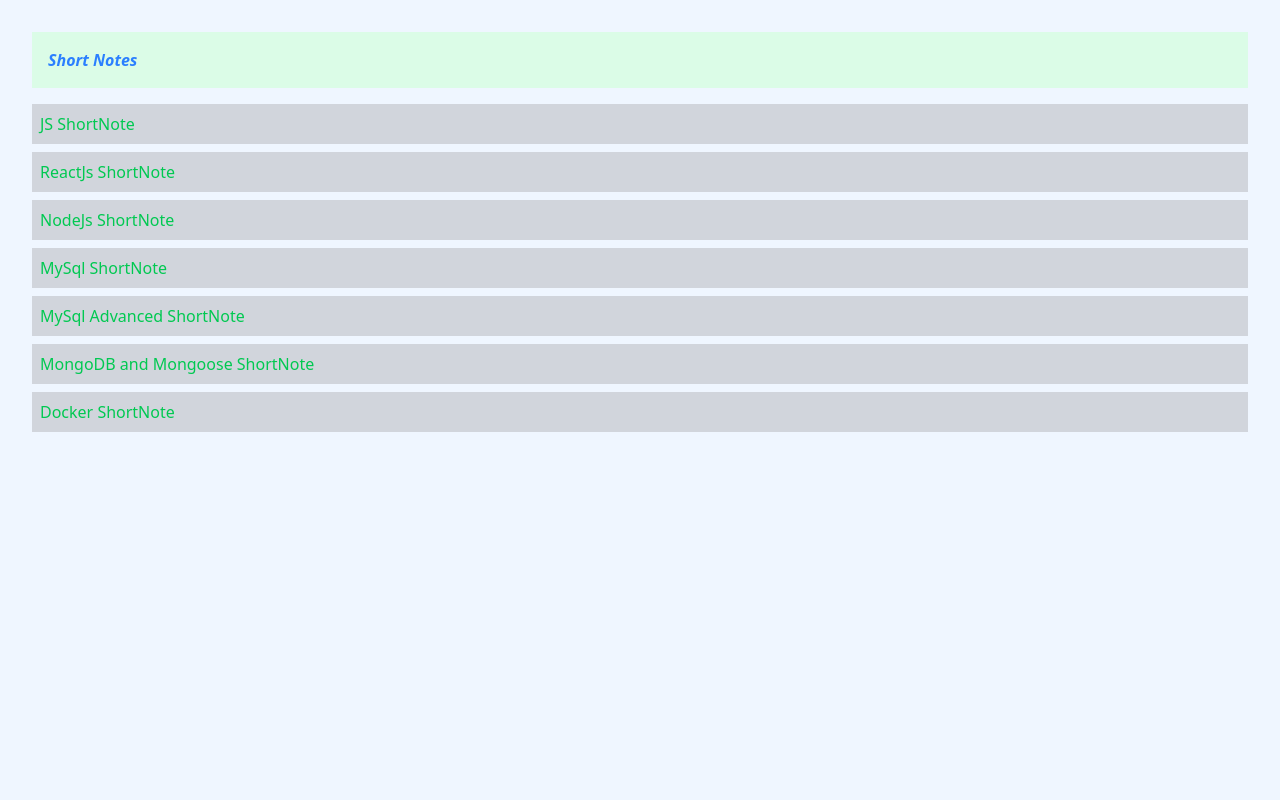
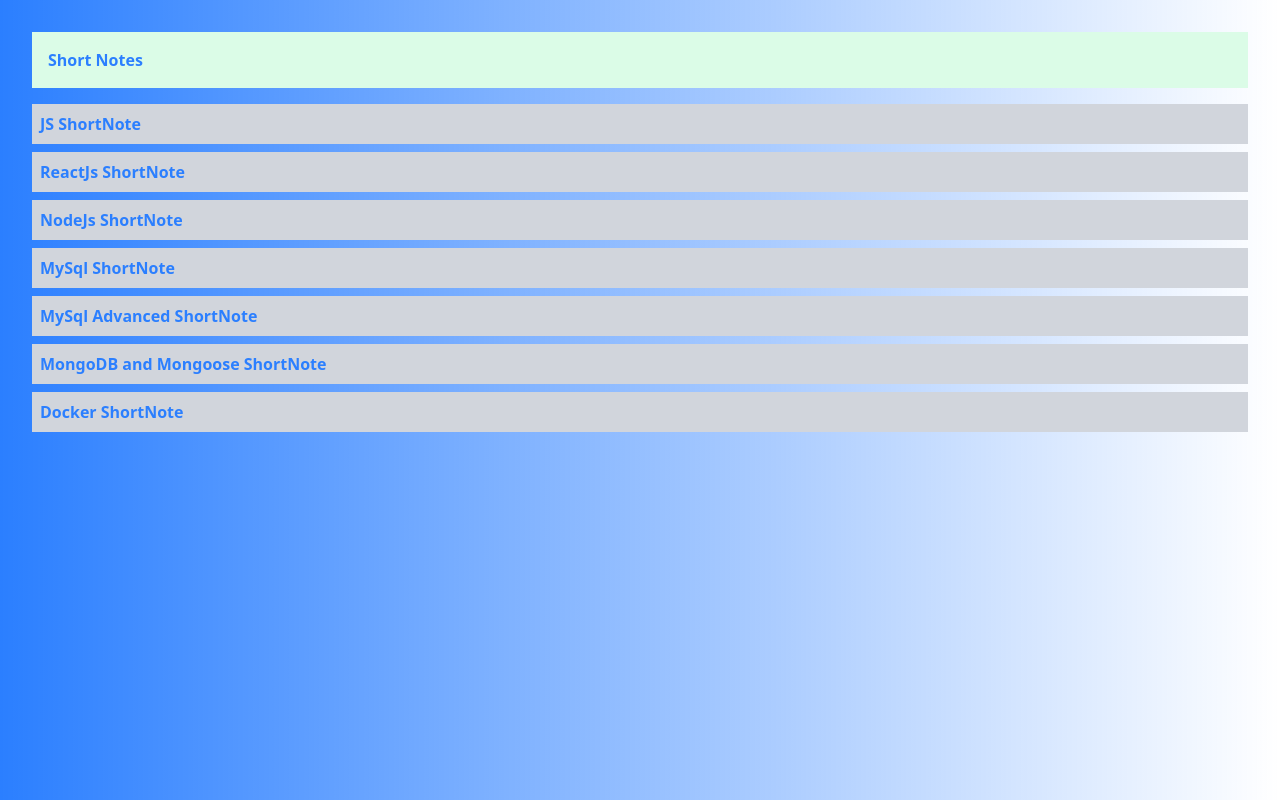
Before and after one commit to dissanayakeG/dissanayakeG.github.io, a plain HTML site: page index.html in a window 1280 px wide. Drawn offline with nearby package versions, Linux system fonts and the light colour scheme.

Commit message:
ui: ui update

```diff
--- a/index.html
+++ b/index.html
@@ -5,47 +5,72 @@
 		<meta name="viewport" content="width=device-width, initial-scale=1.0" />
 		<script src="https://cdn.jsdelivr.net/npm/@tailwindcss/browser@4"></script>
 		<style type="text/tailwindcss"></style>
-        <link rel="icon" type="image/x-icon" href="favicon.ico">
+		<link rel="icon" type="image/x-icon" href="favicon.ico" />
 		<title>Technical ShortNotes on Coding</title>
 	</head>
-	<body class="bg-blue-50">
+	<body class="bg-gradient-to-r from-blue-500">
+		<div class="p-4 m-4">
+			<h1 class="bg-green-100 mb-4 p-4 font-bold text-blue-500">
+				Short Notes
+			</h1>
 
-		<div class="p-4 m-4">
-
-            <h1 class="bg-green-100 mb-4 p-4 font-bold italic text-blue-500">Short Notes</h1>
-
-			<ul class="flex flex-col ">
+			<ul class="flex flex-col">
 				<li class="mb-1">
-					<a href="./CoreJavaScript-refined.html" class="block p-2 text-green-500 bg-gray-300 mb-1 hover:bg-gray-200 hover:text-blue-500">JS ShortNote</a>
+					<a
+						href="./CoreJavaScript-refined.html"
+						class="block p-2 text-blue-500 font-bold bg-gray-300 mb-1 hover:text-white hover:bg-gray-500 hover:bg-gray-200 hover:text-blue-500"
+						>JS ShortNote</a
+					>
 				</li>
 
 				<li class="mb-1">
-					<a href="./ReachInNutShell.html" class="block p-2 text-green-500 bg-gray-300 mb-1 hover:bg-gray-200 hover:text-blue-500">ReactJs ShortNote</a>
+					<a
+						href="./ReachInNutShell.html"
+						class="block p-2 text-blue-500 font-bold bg-gray-300 mb-1 hover:text-white hover:bg-gray-500 hover:bg-gray-200 hover:text-blue-500"
+						>ReactJs ShortNote</a
+					>
 				</li>
 
 				<li class="mb-1">
-					<a href="./NodeJs.html" class="block p-2 text-green-500 bg-gray-300 mb-1 hover:bg-gray-200 hover:text-blue-500">NodeJs ShortNote</a>
+					<a
+						href="./NodeJs.html"
+						class="block p-2 text-blue-500 font-bold bg-gray-300 mb-1 hover:text-white hover:bg-gray-500 hover:bg-gray-200 hover:text-blue-500"
+						>NodeJs ShortNote</a
+					>
 				</li>
 
 				<li class="mb-1">
-					<a href="./MySql.html" class="block p-2 text-green-500 bg-gray-300 mb-1 hover:bg-gray-200 hover:text-blue-500">MySql ShortNote</a>
+					<a
+						href="./MySql.html"
+						class="block p-2 text-blue-500 font-bold bg-gray-300 mb-1 hover:text-white hover:bg-gray-500 hover:bg-gray-200 hover:text-blue-500"
+						>MySql ShortNote</a
+					>
 				</li>
 
 				<li class="mb-1">
-					<a href="./MySql-advanced.html" class="block p-2 text-green-500 bg-gray-300 mb-1 hover:bg-gray-200 hover:text-blue-500">MySql Advanced ShortNote</a>
+					<a
+						href="./MySql-advanced.html"
+						class="block p-2 text-blue-500 font-bold bg-gray-300 mb-1 hover:text-white hover:bg-gray-500 hover:bg-gray-200 hover:text-blue-500"
+						>MySql Advanced ShortNote</a
+					>
 				</li>
 
 				<li class="mb-1">
-					<a href="./mongodb_guide.html" class="block p-2 text-green-500 bg-gray-300 mb-1 hover:bg-gray-200 hover:text-blue-500">MongoDB and Mongoose ShortNote</a>
+					<a
+						href="./mongodb_guide.html"
+						class="block p-2 text-blue-500 font-bold bg-gray-300 mb-1 hover:text-white hover:bg-gray-500 hover:bg-gray-200 hover:text-blue-500"
+						>MongoDB and Mongoose ShortNote</a
+					>
 				</li>
 
 				<li class="mb-1">
-					<a href="./DockerGuide.html" class="block p-2 text-green-500 bg-gray-300 mb-1 hover:bg-gray-200 hover:text-blue-500">Docker ShortNote</a>
+					<a
+						href="./DockerGuide.html"
+						class="block p-2 text-blue-500 font-bold bg-gray-300 mb-1 hover:text-white hover:bg-gray-500 hover:bg-gray-200 hover:text-blue-500"
+						>Docker ShortNote</a
+					>
 				</li>
 			</ul>
-
 		</div>
-
 	</body>
-
 </html>
```
Lines whose indentation alone changed are shown as unchanged.
